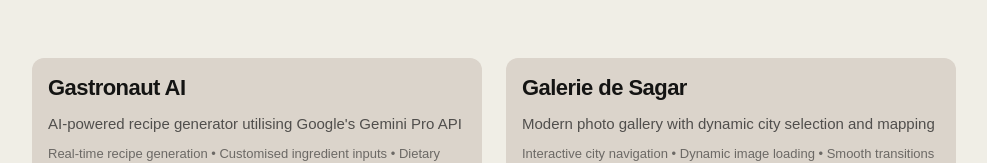
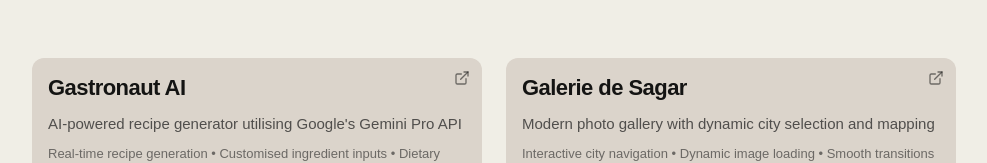
Before and after one commit to sagar-datta/portfolio, a Next.js app: page / in a window 1280 px wide. Shown: the part 220-383 px from the top of the page, without its empty margins (146-1133 px from the left). Built offline with nearby package versions, Linux system fonts and the light colour scheme.

Commit message:
feat: Add external link icon for touch devices in GridItem

```diff
--- a/src/components/molecules/GridItem.tsx
+++ b/src/components/molecules/GridItem.tsx
@@ -50,6 +50,11 @@ export const GridItem = ({
             [@media(hover:none)]:transition-all [@media(hover:none)]:duration-150 [@media(hover:none)]:ease-in-out
           `}
         >
+          {/* External link icon for touch devices */}
+          <div className="hidden [@media(hover:none)]:block absolute top-3 right-3 text-dimmed-light dark:text-dimmed-dark">
+            <ExternalLink className="w-4 h-4" />
+          </div>
+
           {/* Content overlay */}
           <div className="flex flex-col h-full select-none">
             {/* Title */}
```
